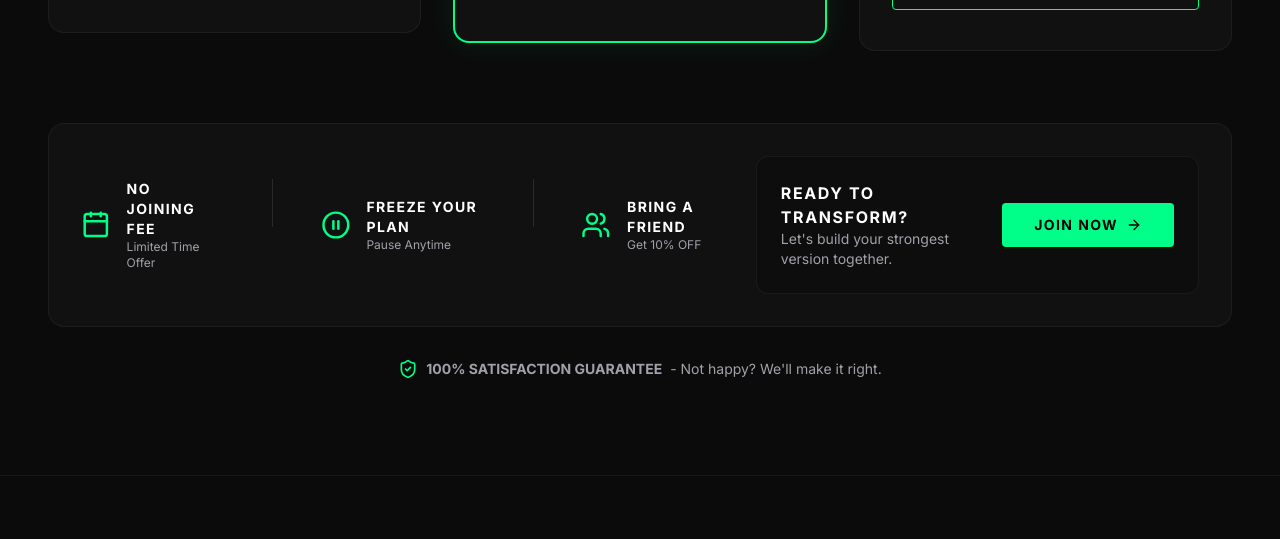
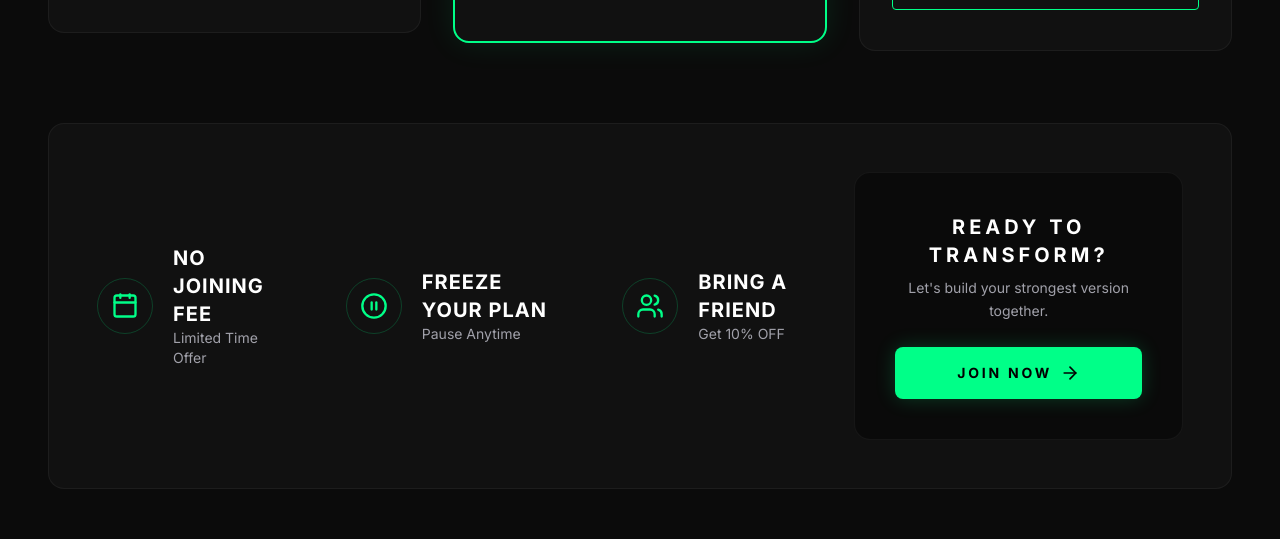
Before and after one commit to miellia/gym-demo, a Next.js app: page / in a window 1280 px wide. Shown: the part 7000-7539 px from the top of the page. Built offline with nearby package versions, Linux system fonts and the light colour scheme.

Commit message:
10th-commit

```diff
--- a/components/gym/Hero.tsx
+++ b/components/gym/Hero.tsx
@@ -1,7 +1,7 @@
 "use client";
 
 import Image from "next/image";
-import { ArrowRight, Menu, Users, Dumbbell, Star, ChevronDown } from "lucide-react";
+import { ArrowRight, Menu, Users, Dumbbell, Star, ChevronDown, X } from "lucide-react";
 import { motion, AnimatePresence } from "framer-motion";
 import { useState, useEffect } from "react";
 import JoinModal from "./JoinModal";
@@ -22,7 +22,7 @@ export default function Hero() {
     return () => window.removeEventListener("scroll", handleScroll);
   }, []);
 
-  // Task 1: Disable Background Scroll
+  // Disable Background Scroll
   useEffect(() => {
     if (isMobileMenuOpen) {
       document.body.style.overflow = "hidden";
@@ -34,7 +34,7 @@ export default function Hero() {
     };
   }, [isMobileMenuOpen]);
 
-  // Task 3 & 4: Animate Before Unmount
+  // Animate Before Unmount
   const toggleMobileMenu = () => {
     if (isMobileMenuOpen) {
       setIsClosing(true);
@@ -105,13 +105,25 @@ export default function Hero() {
         </div>
       </nav>
 
-      {/* Task 1-6: Sidebar Overlay Refactor */}
+      {/* Sidebar Overlay Refactor */}
       {isMobileMenuOpen && (
         <div
-          className={`fixed inset-0 top-0 left-0 w-full h-screen z-[9999] bg-black/95 backdrop-blur-md flex flex-col px-10 py-24 gap-8 lg:hidden transition-all duration-300 ease-in-out ${
+          className={`fixed inset-0 top-0 left-0 w-full h-screen z-[9999] bg-black/95 backdrop-blur-md flex flex-col transition-all duration-300 ease-in-out ${
             isClosing ? '-translate-x-full opacity-0' : 'translate-x-0 opacity-100'
           }`}
         >
+          {/* Closing Burger inside Sidebar */}
+          <div className="absolute top-5 right-6 z-[10000]">
+            <button
+              onClick={toggleMobileMenu}
+              className="text-white p-2 hover:bg-white/5 rounded-full transition-colors"
+            >
+              <Menu className="w-8 h-8" />
+            </button>
+          </div>
+
+          {/* Internal Scrollable Content */}
+          <div className="flex-1 overflow-y-auto px-10 py-24 flex flex-col gap-8 scrollbar-hide">
             <a href="#home" onClick={toggleMobileMenu} className="text-white text-3xl font-heading font-bold tracking-[0.2em] uppercase border-b border-white/5 pb-4">HOME</a>
             <a href="#about" onClick={toggleMobileMenu} className="text-text-secondary hover:text-white transition-colors text-3xl font-heading font-bold tracking-[0.2em] uppercase border-b border-white/5 pb-4">ABOUT</a>
             <a href="#trainers" onClick={toggleMobileMenu} className="text-text-secondary hover:text-white transition-colors text-3xl font-heading font-bold tracking-[0.2em] uppercase border-b border-white/5 pb-4">TRAINERS</a>
@@ -127,6 +139,7 @@ export default function Hero() {
             >
               JOIN NOW <ArrowRight className="w-5 h-5" />
             </button>
+          </div>
         </div>
       )}
 
--- a/components/gym/Membership.tsx
+++ b/components/gym/Membership.tsx
@@ -112,54 +112,54 @@ export default function Membership() {
         </AnimatePresence>
       </div>
 
-      <div className="bg-card border border-white/5 rounded-2xl p-6 md:p-8 flex flex-col lg:flex-row items-center justify-between gap-8 relative z-10">
-        <div className="flex flex-wrap md:flex-nowrap justify-center gap-6 md:gap-12 w-full lg:w-auto">
-          <div className="flex items-center gap-4">
-            <Calendar className="w-10 h-10 text-accent" />
+      {/* Footer Benefits Section - Refactored for Screenshot Layout */}
+      <div className="bg-card border border-white/5 rounded-2xl p-8 lg:p-12 flex flex-col lg:flex-row items-center justify-between gap-12 relative z-10">
+        <div className="flex flex-col md:flex-row md:flex-wrap lg:flex-nowrap justify-center lg:justify-start gap-10 md:gap-16 w-full lg:w-auto">
+          <div className="flex items-center gap-5">
+            <div className="w-14 h-14 rounded-full border border-accent/20 flex items-center justify-center shrink-0">
+              <Calendar className="w-7 h-7 text-accent" />
+            </div>
             <div>
-              <div className="font-bold text-sm tracking-widest uppercase">NO JOINING FEE</div>
-              <div className="text-text-secondary text-xs">Limited Time Offer</div>
+              <div className="font-bold text-lg md:text-xl tracking-wider uppercase text-white">NO JOINING FEE</div>
+              <div className="text-text-secondary text-sm">Limited Time Offer</div>
             </div>
           </div>
-          <div className="hidden md:block w-px h-12 bg-white/10" />
-          <div className="flex items-center gap-4">
-            <PauseCircle className="w-10 h-10 text-accent" />
+
+          <div className="flex items-center gap-5">
+            <div className="w-14 h-14 rounded-full border border-accent/20 flex items-center justify-center shrink-0">
+              <PauseCircle className="w-7 h-7 text-accent" />
+            </div>
             <div>
-              <div className="font-bold text-sm tracking-widest uppercase">FREEZE YOUR PLAN</div>
-              <div className="text-text-secondary text-xs">Pause Anytime</div>
+              <div className="font-bold text-lg md:text-xl tracking-wider uppercase text-white">FREEZE YOUR PLAN</div>
+              <div className="text-text-secondary text-sm">Pause Anytime</div>
             </div>
           </div>
-          <div className="hidden md:block w-px h-12 bg-white/10" />
-          <div className="flex items-center gap-4">
-            <Users className="w-10 h-10 text-accent" />
+
+          <div className="flex items-center gap-5">
+            <div className="w-14 h-14 rounded-full border border-accent/20 flex items-center justify-center shrink-0">
+              <Users className="w-7 h-7 text-accent" />
+            </div>
             <div>
-              <div className="font-bold text-sm tracking-widest uppercase">BRING A FRIEND</div>
-              <div className="text-text-secondary text-xs">Get 10% OFF</div>
+              <div className="font-bold text-lg md:text-xl tracking-wider uppercase text-white">BRING A FRIEND</div>
+              <div className="text-text-secondary text-sm">Get 10% OFF</div>
             </div>
           </div>
         </div>
 
-        <div className="w-full lg:w-auto flex flex-col sm:flex-row items-center gap-6 bg-background/50 p-4 md:p-6 rounded-xl border border-white/5">
-          <div className="text-center sm:text-left">
-            <h4 className="font-bold tracking-widest uppercase">READY TO TRANSFORM?</h4>
-            <p className="text-text-secondary text-sm">Let&apos;s build your strongest version together.</p>
+        <div className="w-full lg:w-[400px] flex flex-col items-center gap-6 bg-black/40 p-8 lg:p-10 rounded-2xl border border-white/5 text-center">
+          <div>
+            <h4 className="font-bold text-xl tracking-[0.2em] uppercase text-white mb-2">READY TO TRANSFORM?</h4>
+            <p className="text-text-secondary text-sm leading-relaxed">Let&apos;s build your strongest version together.</p>
           </div>
           <button
-            onClick={() => {
-              setIsModalOpen(true);
-            }}
-            className="bg-accent text-black px-8 py-3 font-bold tracking-widest text-sm hover:bg-accent-hover transition-colors rounded-sm uppercase flex items-center gap-2 whitespace-nowrap"
+            onClick={() => setIsModalOpen(true)}
+            className="w-full bg-accent text-black py-4 font-bold tracking-[0.2em] text-sm hover:bg-accent-hover transition-all rounded-lg uppercase flex items-center justify-center gap-2 shadow-[0_0_20px_rgba(0,255,136,0.2)]"
           >
-            JOIN NOW <ArrowRight className="w-4 h-4" />
+            JOIN NOW <ArrowRight className="w-5 h-5" />
           </button>
         </div>
       </div>
 
-      <div className="flex items-center justify-center gap-2 mt-8 text-text-secondary text-sm">
-        <ShieldCheck className="w-5 h-5 text-accent" />
-        <span className="font-bold">100% SATISFACTION GUARANTEE</span>
-        <span className="hidden sm:inline">- Not happy? We&apos;ll make it right.</span>
-      </div>
 
       <JoinModal isOpen={isModalOpen} onClose={() => setIsModalOpen(false)} />
     </section>
```
Lines whose indentation alone changed are shown as unchanged.
